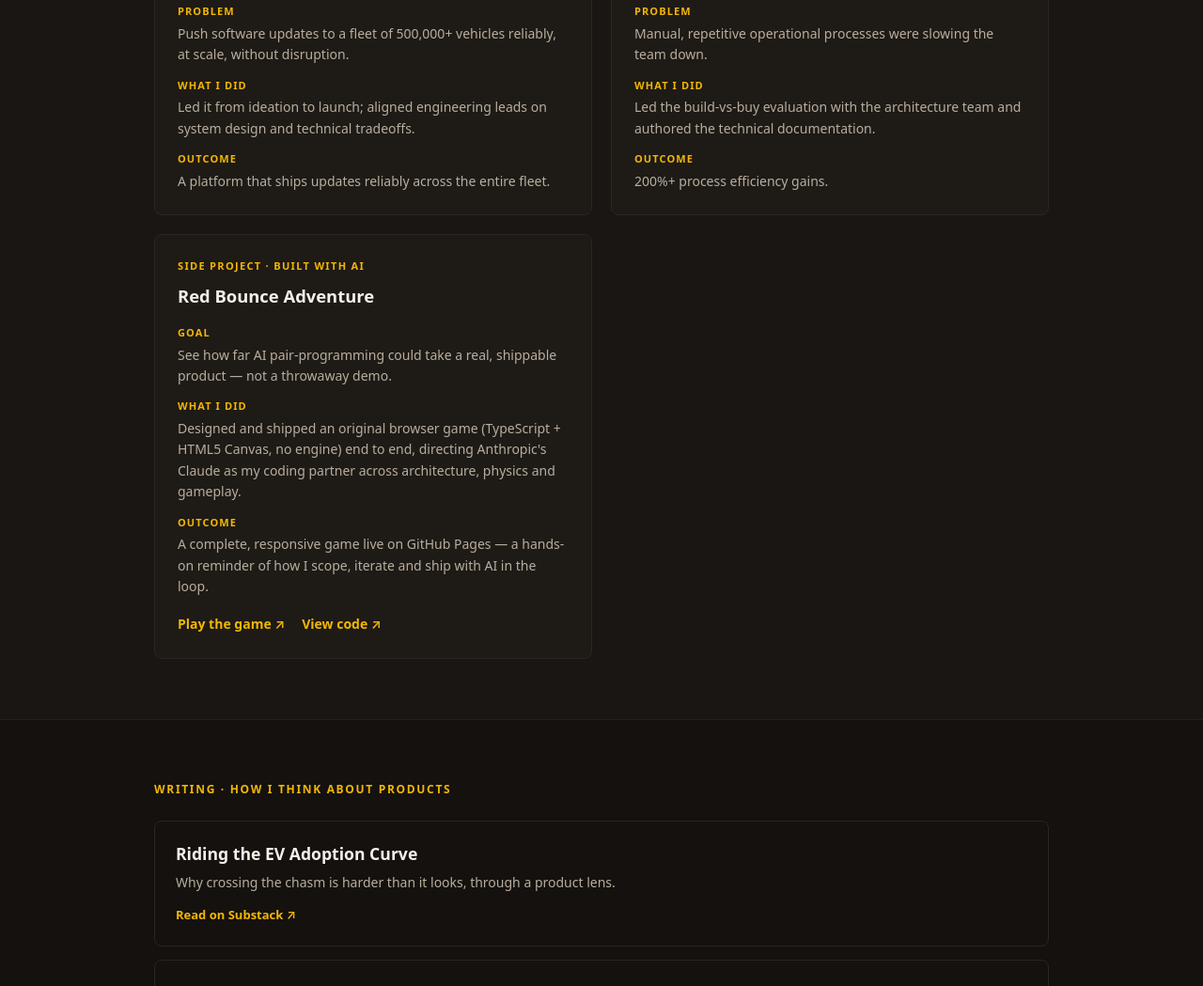
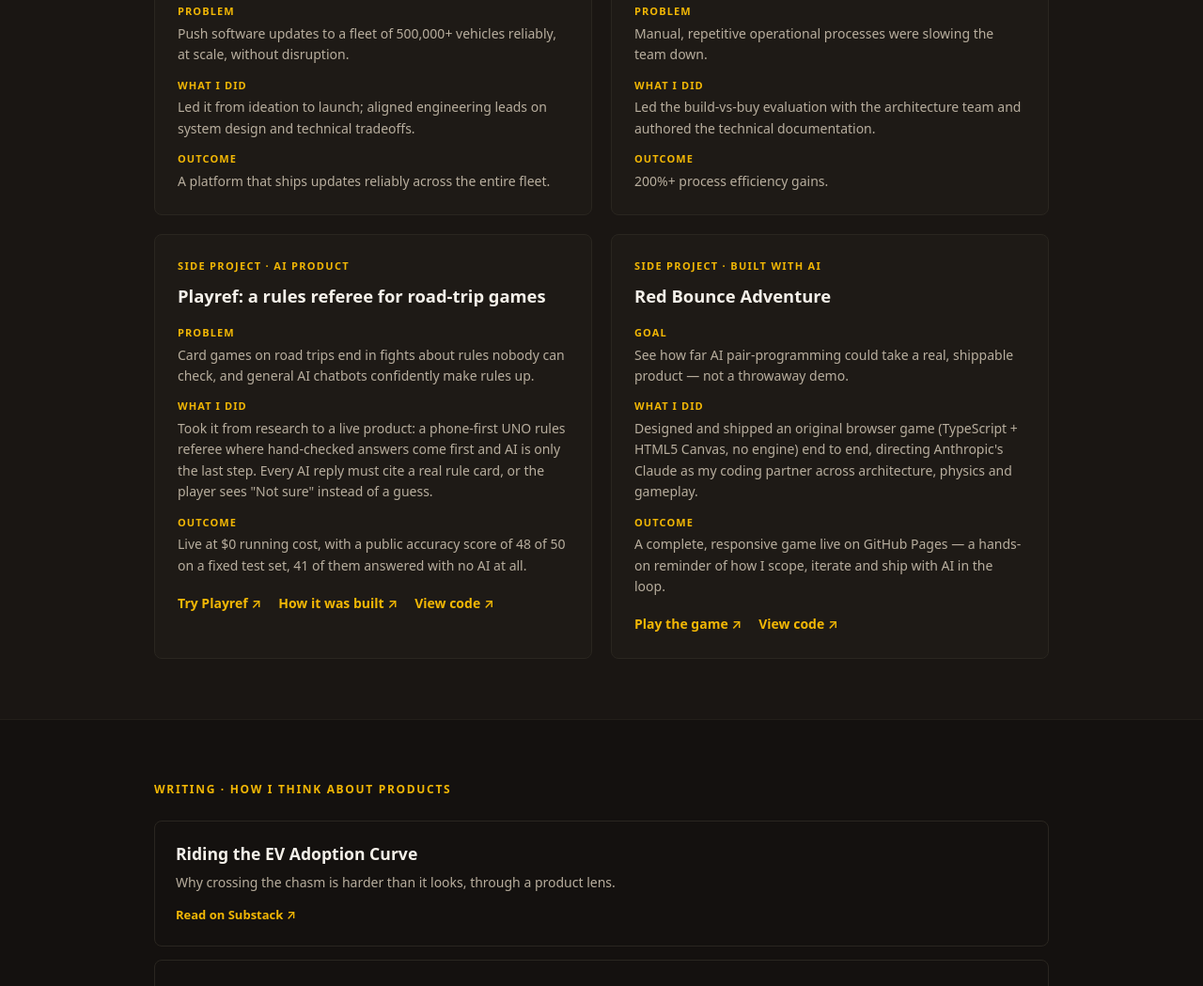
Before and after one commit to jithin-varghese-pm/jithin-varghese-pm.github.io, a plain HTML site: page index.html in a window 1280 px wide. Shown: the part 2334-3383 px from the top of the page at 94% size. Drawn offline with Linux system fonts and the light colour scheme.

Commit message:
Add Playref to Selected Work (AI rules referee, live on Cloudflare)
Co-Authored-By: Claude Opus 5.5 <noreply@anthropic.com>

```diff
--- a/index.html
+++ b/index.html
@@ -161,6 +161,24 @@
           </article>
 
           <article class="work-card">
+            <p class="card-tag">Side project · AI product</p>
+            <h3>Playref: a rules referee for road-trip games</h3>
+            <dl class="pao">
+              <dt>Problem</dt>
+              <dd>Card games on road trips end in fights about rules nobody can check, and general AI chatbots confidently make rules up.</dd>
+              <dt>What I did</dt>
+              <dd>Took it from research to a live product: a phone-first UNO rules referee where hand-checked answers come first and AI is only the last step. Every AI reply must cite a real rule card, or the player sees "Not sure" instead of a guess.</dd>
+              <dt>Outcome</dt>
+              <dd>Live at $0 running cost, with a public accuracy score of 48 of 50 on a fixed test set, 41 of them answered with no AI at all.</dd>
+            </dl>
+            <div class="card-links">
+              <a class="inline-link" href="https://playref.pages.dev/" target="_blank" rel="noopener">Try Playref ↗</a>
+              <a class="inline-link" href="https://playref.pages.dev/#/about" target="_blank" rel="noopener">How it was built ↗</a>
+              <a class="inline-link" href="https://github.com/jithin-varghese-pm/playref" target="_blank" rel="noopener">View code ↗</a>
+            </div>
+          </article>
+
+          <article class="work-card">
             <p class="card-tag">Side project · Built with AI</p>
             <h3>Red Bounce Adventure</h3>
             <dl class="pao">
```
